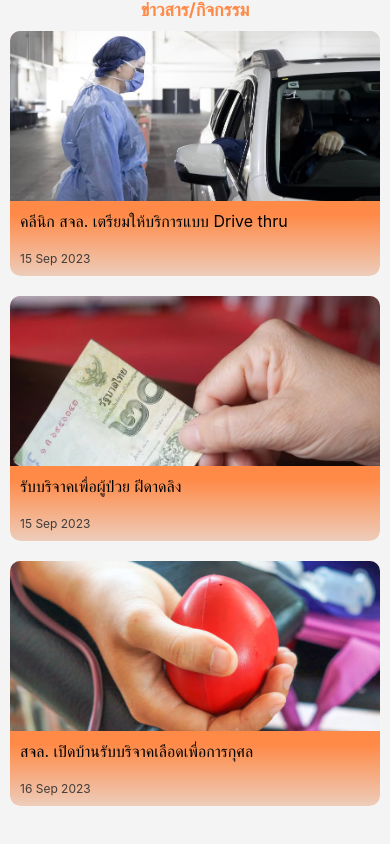
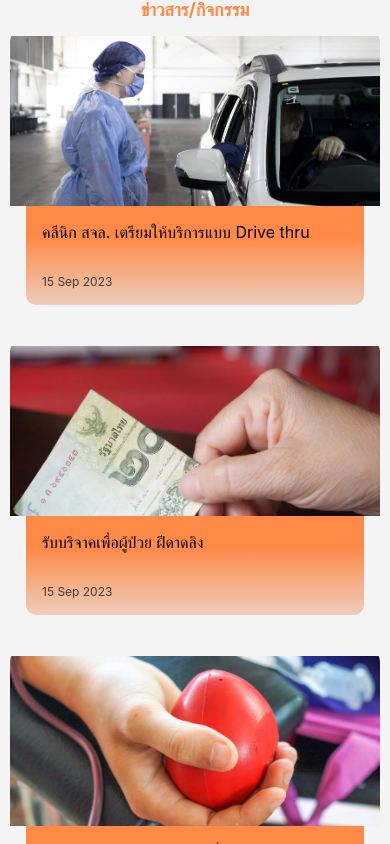
Before and after one commit to Bug9Best/smart-hospital-app, a React Native app: screen /Home in a window 390 px wide. Built offline with nearby package versions, Linux system fonts and the light colour scheme.

Commit message:
update padding

```diff
--- a/src/pages/Event.js
+++ b/src/pages/Event.js
@@ -59,7 +59,10 @@ const styles = StyleSheet.create({
     margin: 10,
     borderRadius: 10,
     overflow: "hidden",
+    paddingTop: 5,
+    padding: 16
   },
+
   linearGradient: {
     flex: 1,
     borderRadius: 10,
@@ -75,11 +78,11 @@ const styles = StyleSheet.create({
     resizeMode: "cover",
   },
   eventTitle: {
-    padding: 10,
+    padding: 16,
     fontSize: 16,
   },
   eventDate: {
-    padding: 10,
+    padding: 16,
     fontSize: 12,
     color: "#3F3D3C",
   },
--- a/src/pages/Profile.js
+++ b/src/pages/Profile.js
@@ -175,7 +175,7 @@ const styles = StyleSheet.create({
   addressButton: {
     backgroundColor: "white",
     marginTop: 13, // Adjust the marginTop as needed
-    padding: 7,
+    padding: 16,
     borderRadius: 5,
     alignItems: "center",
     flexDirection: "row",
```
